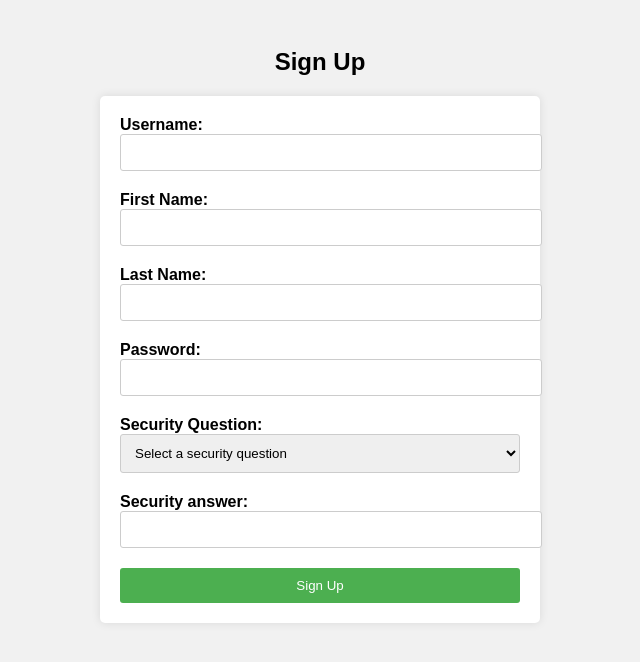
After one commit to onskys/CS157A-Team2, a Java web app: page /signup.jsp in a window 1280 px wide. The commit adds this page. Shown: the top 662 px of the page, without its empty margins (320-960 px from the left). Run offline with Tomcat 11, a stand-in JSP engine, Linux system fonts and the light colour scheme; data that the repository does not hold is empty.

Commit message:
added signup page

```diff
--- a/nick/src/main/webapp/index.jsp
+++ b/nick/src/main/webapp/index.jsp
@@ -18,7 +18,7 @@
 	        <button type="submit" name="log" id="log">Sign In</button>
 	        <div class="forgot-signup">
 		        <button type="button" name="pass" class="Pass">Forgot Password</button>
-		        <button type="button" name="signup" class="Pass">Sign Up</button>
+		        <button type="button" name="signup" class="Pass" onclick="window.location.href='signup.jsp'">Sign Up</button>
 	        </div>
 	        <br><br>
 	    </form>
--- a/nick/src/main/webapp/login.jsp
+++ b/nick/src/main/webapp/login.jsp
@@ -22,7 +22,7 @@
         Class.forName("com.mysql.jdbc.Driver");
         con = DriverManager.getConnection("jdbc:mysql://localhost:3306/cs157a_team2?autoReconnect=true&useSSL=false",user, password);
         Statement stmt = con.createStatement();
-        String Query = "SELECT COUNT(*) from users where BINARY Username = '" + Username + "' and BINARY user_password = '" + Password + "'";
+        String Query = "SELECT COUNT(*) from user where BINARY Username = '" + Username + "' and BINARY user_password = '" + Password + "'";
         ResultSet rs = stmt.executeQuery(Query);
         int count = 0;
         if (rs.next()) {
--- /dev/null
+++ b/nick/src/main/webapp/signup.css
@@ -0,0 +1,54 @@
+@charset "ISO-8859-1";
+body {
+  font-family: Arial, sans-serif;
+  background-color: #f1f1f1;
+  padding: 20px;
+}
+
+h2 {
+  text-align: center;
+}
+
+form {
+  max-width: 400px;
+  margin: 0 auto;
+  background-color: #ffffff;
+  padding: 20px;
+  border-radius: 5px;
+  box-shadow: 0 0 10px rgba(0, 0, 0, 0.1);
+}
+
+.form-group {
+  margin-bottom: 20px;
+}
+
+label {
+  display: block;
+  font-weight: bold;
+}
+
+input[type="text"],
+input[type="password"],
+select {
+  width: 100%;
+  padding: 10px;
+  border: 1px solid #ccc;
+  border-radius: 3px;
+}
+
+input[type="text"]:focus,
+input[type="password"]:focus,
+select:focus {
+  border-color: #4caf50;
+}
+
+button[type="submit"] {
+  display: block;
+  width: 100%;
+  padding: 10px;
+  background-color: #4caf50;
+  color: white;
+  border: none;
+  border-radius: 3px;
+  cursor: pointer;
+}
--- /dev/null
+++ b/nick/src/main/webapp/signup.jsp
@@ -0,0 +1,69 @@
+<%@ page language="java" contentType="text/html; charset=ISO-8859-1"
+    pageEncoding="ISO-8859-1"%>
+<%@ page import="java.sql.*"%>
+<!DOCTYPE html>
+<html>
+<head>
+<meta charset="ISO-8859-1">
+<title>Sign Up</title>
+<link rel="stylesheet" type="text/css" href="signup.css">
+</head>
+<body>
+<body>
+    <h2>Sign Up</h2>
+    <form id="signup-form" action="signup-process.jsp" method="POST">
+        <div class="form-group">
+            <label for="username">Username:</label>
+            <input type="text" id="username" name="username" required>
+        </div>
+        <div class="form-group">
+            <label for="firstname">First Name:</label>
+            <input type="text" id="firstname" name="firstname" required>
+        </div>
+        <div class="form-group">
+            <label for="lastname">Last Name:</label>
+            <input type="text" id="lastname" name="lastname" required>
+        </div>
+        <div class="form-group">
+            <label for="password">Password:</label>
+            <input type="password" id="password" name="password" required>
+        </div>
+        <div class="form-group">
+            <label for="security-question">Security Question:</label>
+            <select id="security-question" name="securityquestion" required>
+                <option> Select a security question</option>
+                <%
+                    try {
+                        java.sql.Connection con;
+                        Class.forName("com.mysql.jdbc.Driver");
+                        String dbURL = "jdbc:mysql://localhost:3306/cs157a_team2?autoReconnect=true&useSSL=false";
+                        String dbUser = "root";
+                        String dbPassword = "Shroot123@";
+                        con = DriverManager.getConnection(dbURL, dbUser, dbPassword);
+                        Statement stmt = con.createStatement();
+                        ResultSet rs = stmt.executeQuery("SELECT question_text FROM security_question");
+
+                        while (rs.next()) {
+                            %>
+                            	<option> <%=rs.getString("question_text")%> </option>
+                            	<%
+                        }
+
+                        rs.close();
+                        stmt.close();
+                        con.close();
+                    } catch (SQLException | ClassNotFoundException e) {
+                        e.printStackTrace();
+                    }
+                %>
+            </select>
+        </div>
+        <div class="form-group">
+            <label for="Security-answer">Security answer:</label>
+            <input type=text id="Security-answer" name="Security-answer" required>
+        </div>
+        <button type="submit">Sign Up</button>
+    </form>
+</body>
+</body>
+</html>
```
